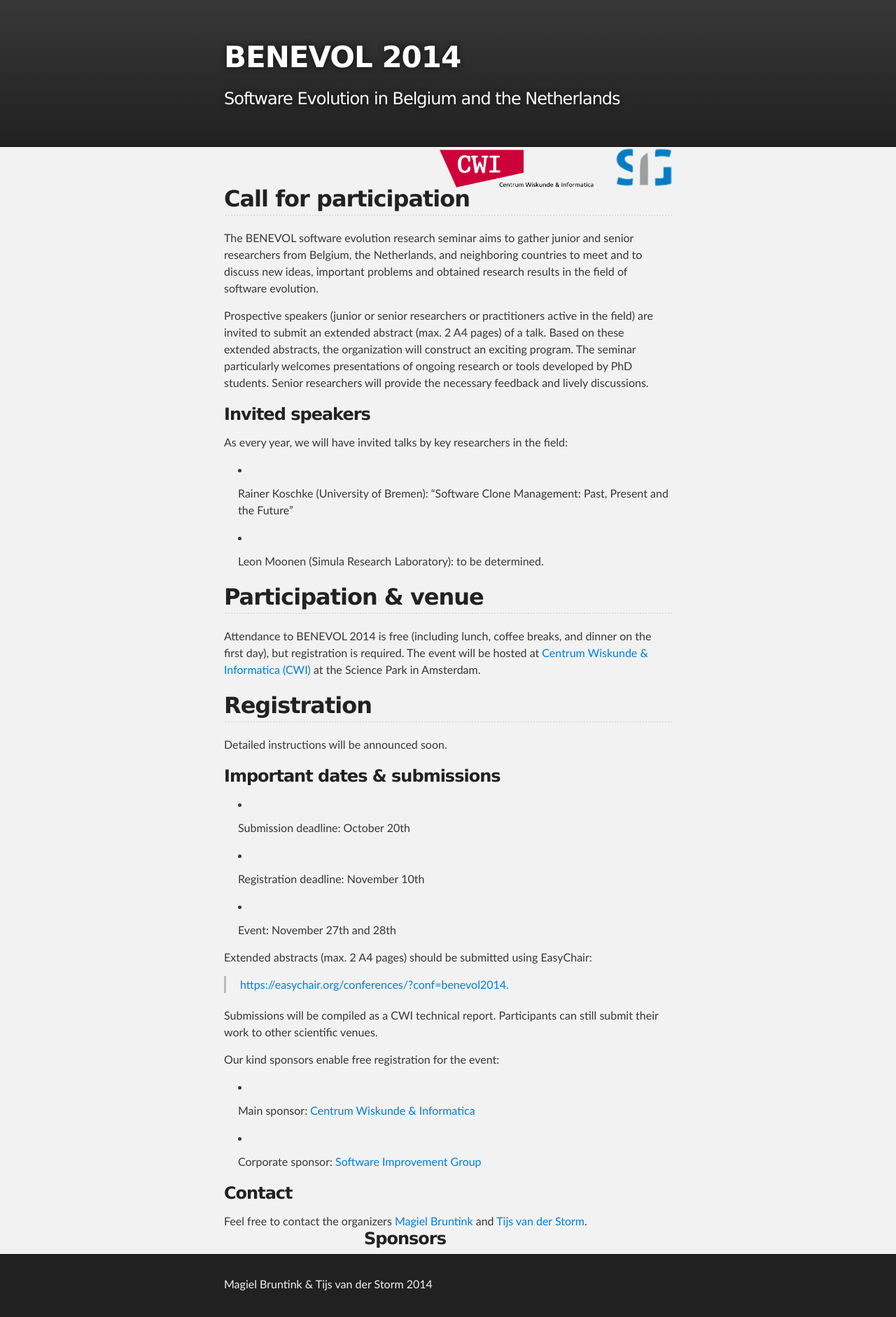
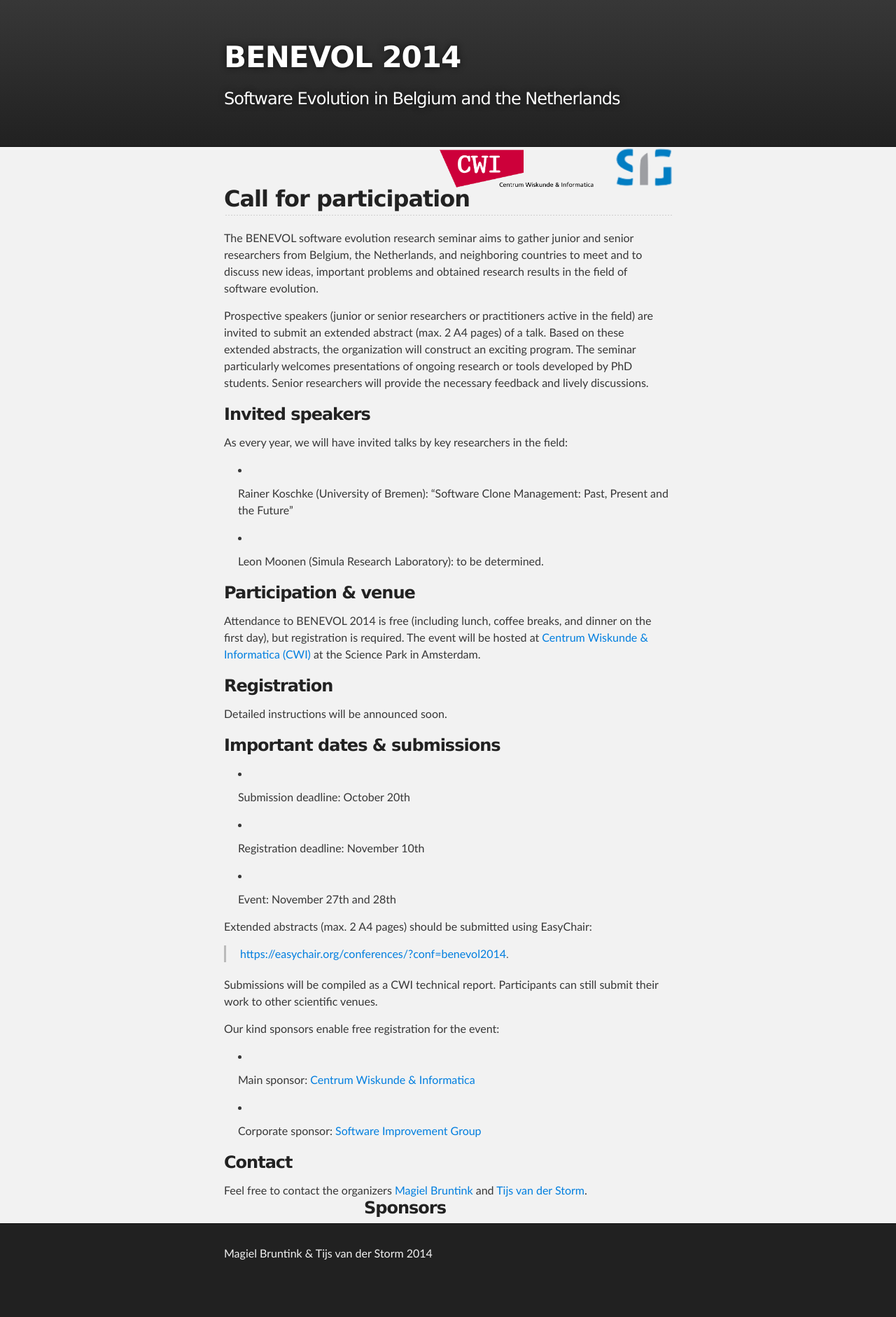
Before and after one commit to benevol/website, a Jekyll site: the page built from index.md, in a window 1280 px wide. Shown: the whole page at 70% size. Built offline with Jekyll 4.4.1, drawn with Linux system fonts in a browser that asks for light colours; Markdown is read by kramdown in place of the engine named in the settings; after the commit the page ends 1838 px from its top, so only the background shows below that.

Commit message:
Headings

```diff
--- a/index.md
+++ b/index.md
@@ -27,14 +27,14 @@ As every year, we will have invited talks by key researchers in the field:
 
 - Leon Moonen (Simula Research Laboratory): to be determined.
 
-## Participation & venue
+### Participation & venue
 
 Attendance to BENEVOL 2014 is free (including lunch, coffee breaks, and
 dinner on the first day), but registration is required. The event will be hosted at
 [Centrum Wiskunde & Informatica (CWI)](http://www.cwi.nl) at the Science Park in Amsterdam.
 
 
-## Registration
+### Registration
 
 Detailed instructions will be announced soon.
 
```
